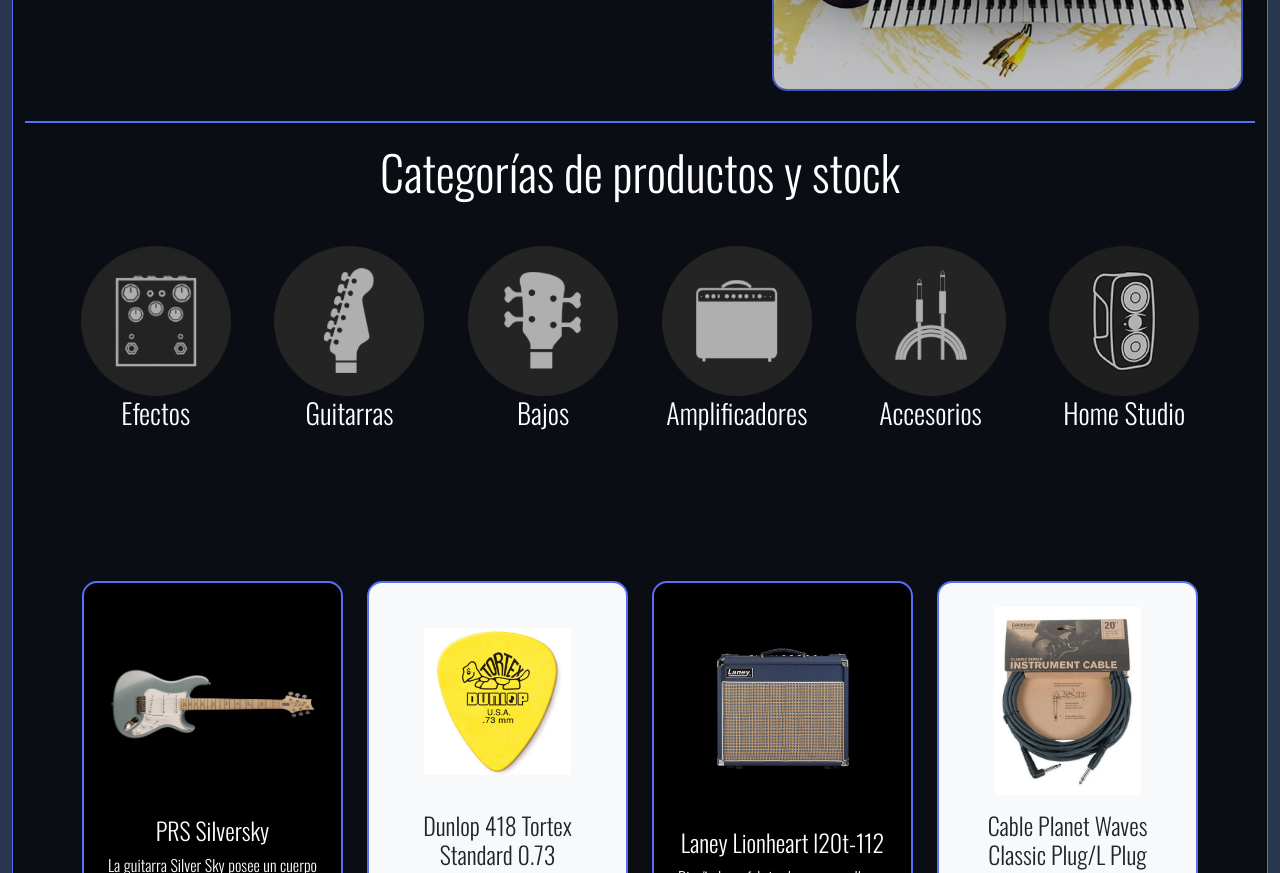
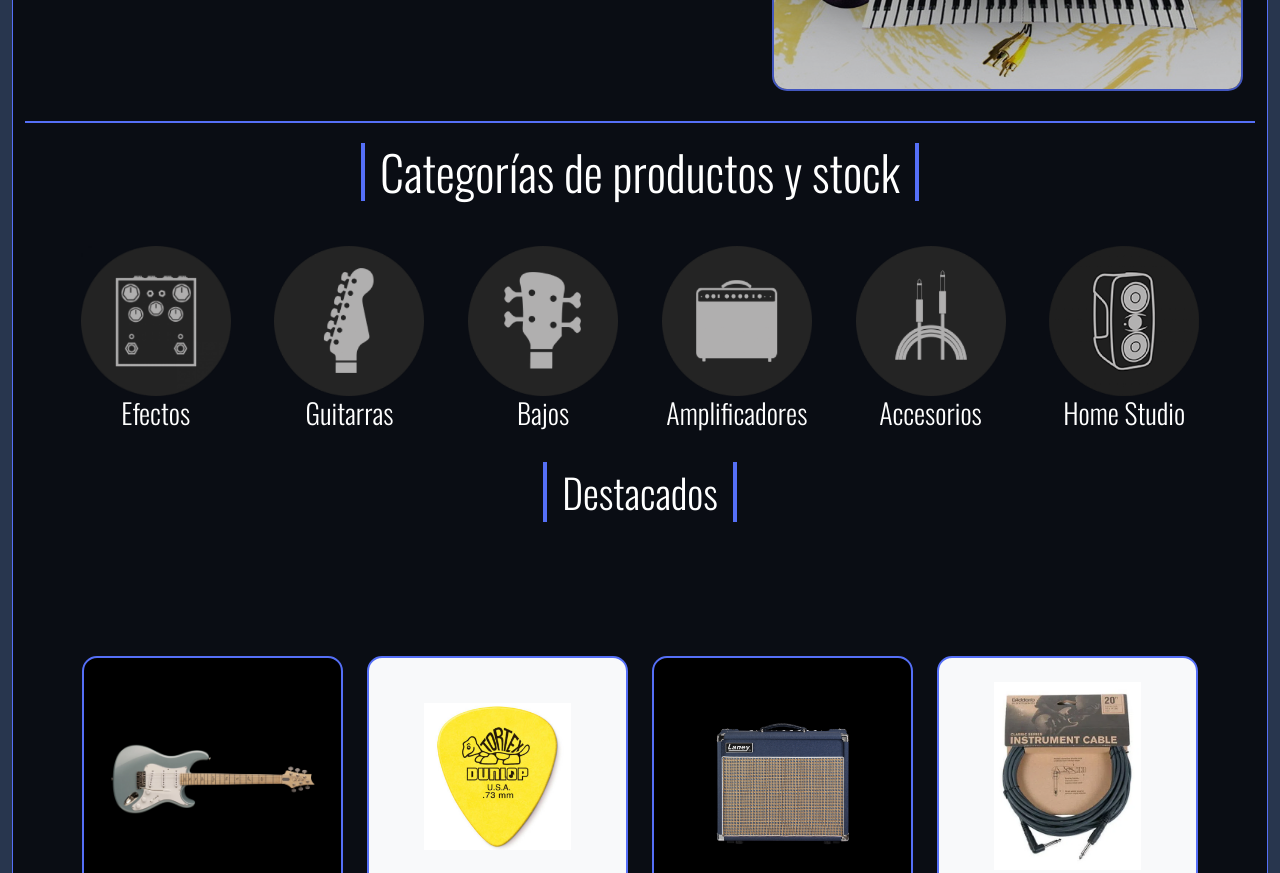
Before and after one commit to Franco-Odone/proyecto1M1BUDD, a plain HTML site: page index.html in a window 1280 px wide. Shown: the part 880-1753 px from the top of the page. Drawn offline with nearby package versions, Linux system fonts and the light colour scheme.

Commit message:
Detalles + revisión 1

```diff
--- a/index.html
+++ b/index.html
@@ -94,7 +94,8 @@
 
             <!-- Sección Productos con mayoría de Bootstrap -->
 
-            <section class="productos container-fluid bg-transparent d-flex justify-content-center align-items-center h-100 min-vh-100">
+            <p class="destacados">Destacados</p>
+            <div class="productos container-fluid bg-transparent d-flex justify-content-center align-items-center h-100 min-vh-100">
                 <div class="container">
                     <div class="row gy-2">
                         <div class="col-lg-3 col-md-4">
@@ -139,7 +140,7 @@
                         </div>
                     </div>
                 </div>
-            </section>
+            </div>
         </section>
         <section class="marcas container-fluid">
             <div>
--- a/style/estilo.css
+++ b/style/estilo.css
@@ -342,7 +342,8 @@ main {
     grid-template-areas:
     "a a a a"
     "b b b b"
-    "c c c c";
+    "c c c c"
+    "d d d d";
 }
 .catálogo > h2 {
     grid-area: a;
@@ -350,6 +351,8 @@ main {
     margin-top: 15px;
     font-size: 2.5rem;
     text-align: center;
+    align-self: center;
+    justify-self: center;
 }
 .catálogo > .categoriaDeProductos {
     grid-area: b;
@@ -363,6 +366,7 @@ main {
     display: flex;
     flex-direction: column;
     align-items: center;
+    justify-content: center;
 }
 .catálogo > .categoriaDeProductos .categorias img {
     width: 150px;
@@ -373,8 +377,16 @@ main {
 
 /* Sección Productos */
 
+.catálogo > .destacados {
+    grid-area: c;
+    color: #ffffff;
+    align-self: center;
+    justify-self: center;
+    font-size: 2.5rem;
+
+}
 .catálogo > .productos {
-    grid-area: c;
+    grid-area: d;
 }
 .catálogo > .productos .caja1, .caja2, .caja3, .caja4  {
     border: 2px solid #556ff7;
@@ -417,9 +429,19 @@ main {
 }
 
 @media screen and (min-width: 768px) {
+    .catálogo > .destacados {
+        margin: 0 0 15px 0;
+        padding: 0 15px;
+        border-right: 4px solid #556ff7;
+        border-left: 4px solid #556ff7;
+    }
     .catálogo > h2 {
         font-size: 3rem;
         margin: 20px;
+        width: fit-content;
+        padding: 0 15px;
+        border-right: 4px solid #556ff7;
+        border-left: 4px solid #556ff7;
     }
     .catálogo > .categoriaDeProductos {
         margin: 25px 0 25px 0;
```
